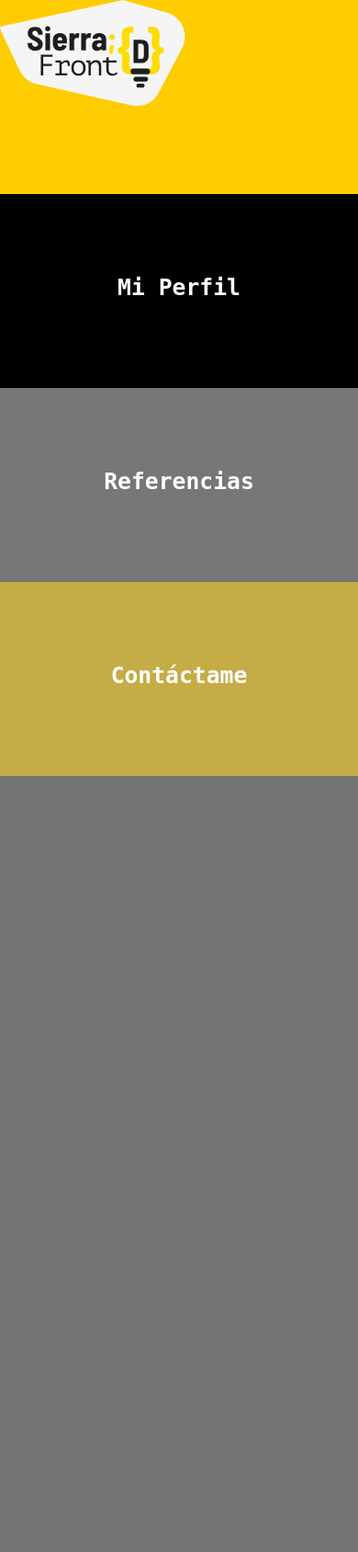
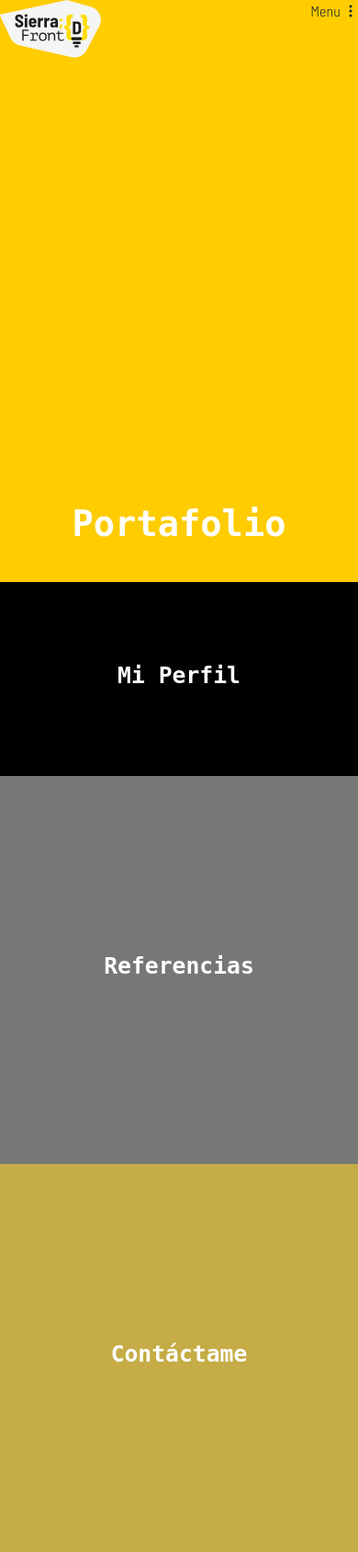
Before and after one commit to SierraGrafico/portafolio, a PHP site: page / in a window 390 px wide. Shown: the whole page at 92% size. Before the commit the page ends 844 px from the top, so only its background shows below. Run offline with PHP 8.4, Linux system fonts and the light colour scheme; some libraries are stand-ins or nearby versions; some web fonts are replaced.

Commit message:
2 commit

```diff
--- a/index.html
+++ b/index.html
@@ -26,6 +26,10 @@
         <div class="logo">
             <img src="images/logo-web.svg" alt="Sierra Front D.">
         </div>
+        <div class="menu">
+            <span>Menu</span>
+            <i class="bi bi-three-dots-vertical"></i>
+        </div>
     </header>
     <main class="home">
         <h1>Johnny Enrique Sierra Guerrero, Diseñador Web, Desarrolaldor Front , Bogotár</h1>
@@ -33,7 +37,9 @@
             <div class="row no-gutter">
                 <div class="col-12 col-md-6 col-lg-5 px-0">
                     <a href="">
-                        <section class="portafolio"></section>
+                        <section class="portafolio">
+                            <h2>Portafolio</h2>
+                        </section>
                     </a>
                 </div>
                 <div class="col-12 col-md-6 col-lg-4 px-0">
--- a/scss/partials/_header.scss
+++ b/scss/partials/_header.scss
@@ -1,6 +1,8 @@
 header {
     position: fixed;
     z-index: 2;
+    width: 100%;
+    box-sizing: border-box;
     .logo {
         position: absolute;
         top: 0;
@@ -12,5 +14,23 @@ header {
             height: auto;
         }
     }
-    @media(max-width: 768px) {}
+    .menu{
+        position: absolute;
+        top: 0;
+        right: 0;
+        cursor: pointer;
+
+        span{
+            font-size: 16px;
+            font-weight: 400;
+        }
+    }
+    @media(max-width: 568px) {
+        .logo {
+
+            width: 120px;
+
+
+        }
+    }
 }
--- a/scss/partials/_main.scss
+++ b/scss/partials/_main.scss
@@ -6,7 +6,15 @@ main.home {
     a {
         text-decoration: none;
         position: relative;
+        .interior{
+            h2 {
+                transform: translateX(-100vw);
+                transition: all ease-in .5s;
+                position: absolute;
+            }
+        }
         &:hover {
+            .interior{
                 h2 {
                     transform: translateX(0);
                 }
@@ -15,11 +23,9 @@ main.home {
                     transition: all ease-out .5s;
                 }
             }
-        h2 {
-            transform: translateX(-100vw);
-            transition: all ease-in .5s;
-            position: absolute;
+
         }
+
     }
     section {
         display: block;
@@ -30,6 +36,16 @@ main.home {
     section.portafolio {
         height: 100vh;
         background-color: #fc0;
+        h2{
+            position: absolute;
+            bottom: 5%;
+            right: 0;
+            left: 0;
+            text-align: center;
+            font-size: calc(2.2rem + .9vw);
+            z-index: 2;
+
+        }
     }
     section.perfil {
         height: 50vh;
@@ -81,6 +97,7 @@ main.home {
         a {
             text-decoration: none;
             position: relative;
+            .interior{
                 h2 {
                     transform: translateX(0);
                     -o-animation: bounce 3s infinite ease-in-out;
@@ -113,6 +130,8 @@ main.home {
                     display: none;
                 }
             }
+
+        }
         section.portafolio {
             height: 70vh;
             background-color: #fc0;
@@ -132,20 +151,21 @@ main.home {
     }
     @media (max-width:568px) {
         section.portafolio {
-            height: 25vh;
+            height: 75vh;
             background-color: #fc0;
         }
-        section.contact {
-            height: 25vh;
-            background-color: rgb(197, 172, 70);
-        }
+
         section.perfil {
             height: 25vh;
             background-color: #000;
         }
         section.refer {
-            height: 25vh;
+            height: 50vh;
             background-color: #777;
+        }
+        section.contact {
+            height: 50vh;
+            background-color: rgb(197, 172, 70);
         }
     }
 }
```
Also changed, not shown: css/styles.css. Lines whose indentation alone changed are shown as unchanged.
